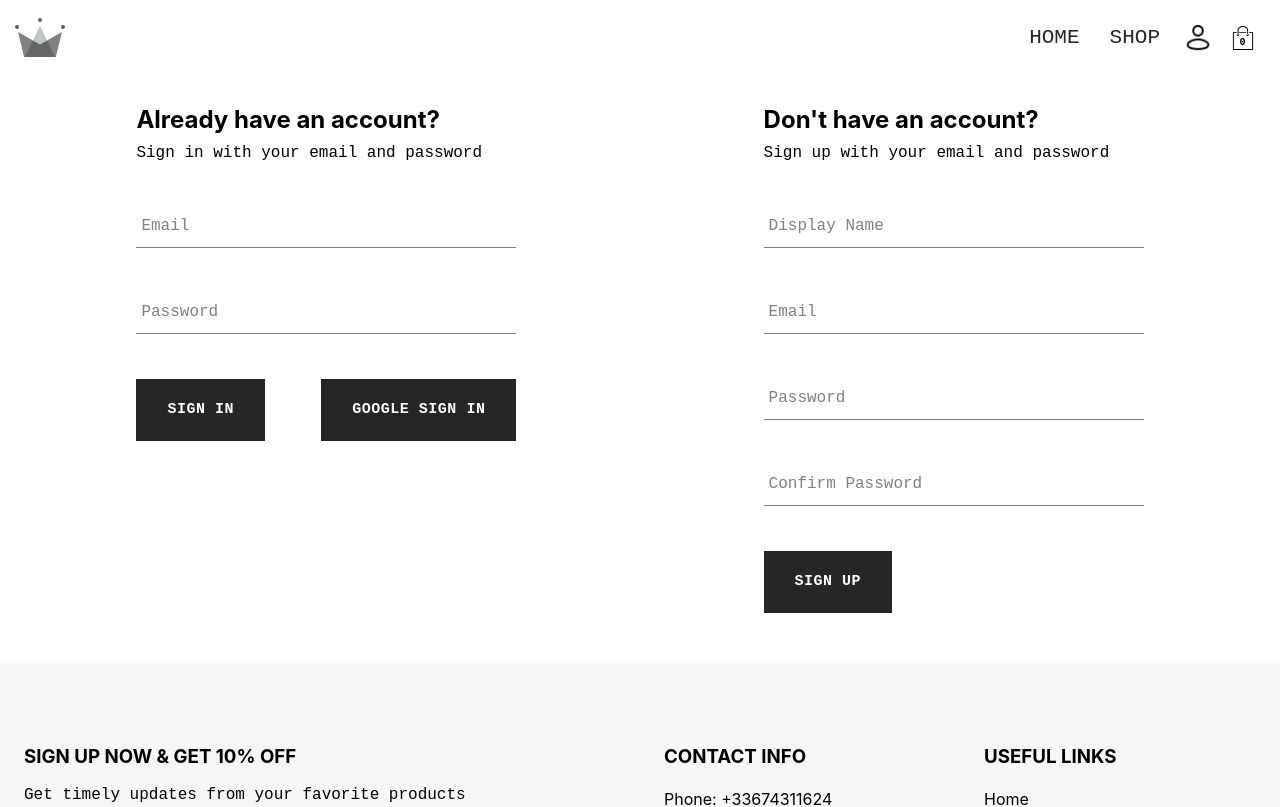
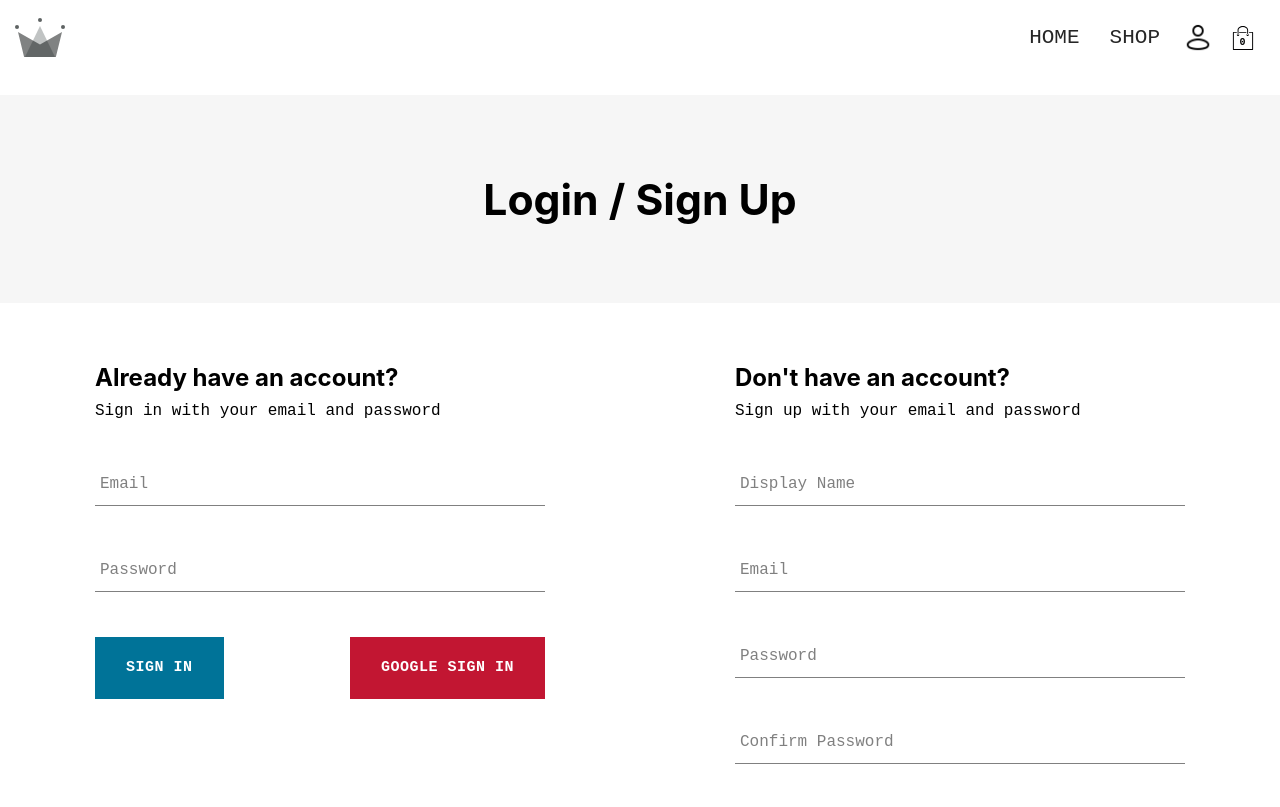
Before and after one commit to ahmedGHANIM327/Clothing-Ecommerce, a React (Create React App) app: page /sign-in in a window 1280 px wide. Shown: the top 807 px of the page. Built offline with nearby package versions, Linux system fonts and the light colour scheme; no server answers; the database is empty.

Commit message:
Done with first version of Ecommerce website

```diff
--- a/src/components/button/button.scss
+++ b/src/components/button/button.scss
@@ -14,6 +14,7 @@
     justify-content: center;
     align-items: center;
     border: 1px solid var(--black-color);
+    transition: all 0.5s;
 
     &:hover {
       background-color: white;
@@ -23,11 +24,12 @@
 
     &.red_button {
       background-color: var(--red-color);
+      border-color: var(--red-color);
       color: white;
 
       &:hover {
-        background-color: var(--red-color);
-        border: none;
+        color: var(--red-color);
+        background-color: white;
       }
     }
 
@@ -44,14 +46,14 @@
     }
 
     &.blue_button {
-      background-color: white;
-      color: var(--blue-color);
+      background-color: var(--blue-color);
+      color: white;
       border: 1px solid var(--blue-color);
 
       &:hover {
-        background-color: var(--blue-color);
-        color: white;
-        border: none;
+        color: var(--blue-color);
+        background-color: white;
+        //border: none;
       }
     }
   }
--- a/src/components/cart-dropdown/cart-dropdown.js
+++ b/src/components/cart-dropdown/cart-dropdown.js
@@ -28,7 +28,7 @@ const CartDropdown = ({show,showCartAction}) => {
             {cartItems.length === 0 ? <h1>Your basket is empty</h1>:cartItems.map(item => <CartItem key={item.id} cartItem={item}/>)}
         </div>
         <div className='cart-actions'>
-            <span className='cart-total'>Total : {cartTotal}£</span>
+            <span className='cart-total'>Total : ${cartTotal}</span>
             <Button onClick={navigateCheckout}>GO TO CHECKOUT</Button>
         </div>
     </div>);
--- a/src/components/hero_section/hero-section.js
+++ b/src/components/hero_section/hero-section.js
@@ -18,7 +18,7 @@ const HeroSection = () => {
         >
             <div className='overlay_section'></div>
             <h4>50% sell off for limited time</h4>
-            <h1>Great Lookbook 2021</h1>
+            <h1>Great Lookbook 2023</h1>
             <Button buttonType='black_button' onClick={handleNavigation}>SHOP NOW</Button>
         </div>
     )
--- a/src/components/shop-filters/shop-filters.scss
+++ b/src/components/shop-filters/shop-filters.scss
@@ -66,7 +66,7 @@
     }
     .mobile_filters
     {
-        background-color: #fff;
+        background-color: var(--light-grey);
         position: fixed;
         z-index: 9999;
         width: 100%;
--- a/src/components/sign-in-form/sign-in-form.js
+++ b/src/components/sign-in-form/sign-in-form.js
@@ -83,8 +83,8 @@ const SignInForm = () => {
           value={password}
         />
         <div className='buttons-container'>
-          <Button type='submit' buttonType='login'>Sign In</Button>
-          <Button type='button' buttonType='google' onClick={signInWithGoogle}>
+          <Button type='submit' buttonType='blue_button'>Sign In</Button>
+          <Button type='button' buttonType='red_button' onClick={signInWithGoogle}>
             Google sign in
           </Button>
         </div>
--- a/src/components/sign-up-form/sign-up-form.js
+++ b/src/components/sign-up-form/sign-up-form.js
@@ -98,7 +98,7 @@ const SignUpForm = () => {
           name='confirmPassword'
           value={confirmPassword}
         />
-        <Button type='submit' buttonType='login'>Sign Up</Button>
+        <Button type='submit' buttonType='blue_button'>Sign Up</Button>
       </form>
     </div>
   );
--- a/src/routes/checkout/checkout.js
+++ b/src/routes/checkout/checkout.js
@@ -2,6 +2,10 @@ import './checkout.scss'
 import { useContext } from 'react';
 
 import { CartContext } from '../../context/cart.context';
+
+import PageTitle from '../../components/page-title/page-title'
+
+import ProductsScroll from "../../components/product__scroll/products_scroll";
 
 import CheckoutItem from '../../components/checkout-item/checkout-item';
 
@@ -9,8 +13,9 @@ const Checkout = () => {
   const { cartItems, cartTotal } = useContext(CartContext);
 
   return (
-    <div className='checkout-container'>
-        <h1>Checkout Page</h1>
+    <div className='checkout_full_container'>
+      <PageTitle page_title={"Checkout"}/>
+      <div className="section-container checkout-container">
         <div className='checkout-header'>
           <div className='header-block'>
             <span>Product</span>
@@ -31,7 +36,9 @@ const Checkout = () => {
         {cartItems.map((cartItem) => (
           <CheckoutItem key={cartItem.id} cartItem={cartItem} />
         ))}
-      <div className='total'>TOTAL: {cartTotal}£</div>
+        <div className='total'>TOTAL: ${cartTotal}</div>
+      </div>
+      <ProductsScroll />
     </div>
   );
 };
--- a/src/routes/checkout/checkout.scss
+++ b/src/routes/checkout/checkout.scss
@@ -1,6 +1,6 @@
 .checkout-container {
     width: 55%;
-    min-height: 90vh;
+    min-height: 50vh;
     display: flex;
     flex-direction: column;
     align-items: center;
--- a/src/routes/sign-in/sign-in.scss
+++ b/src/routes/sign-in/sign-in.scss
@@ -1,5 +1,18 @@
-.section-container.signin_container {
-    display: flex;
-    flex-wrap: wrap;
-    justify-content: space-around;
+.signin_full_container {
+
+    .forms_container
+    {
+        margin: 50px auto;
+
+        .MuiGrid-grid-md-6 {
+            display: flex;
+            justify-content: center;
+        }
+
+        .sign-up-container {
+            width: 90%;
+            max-width: 450px;
+            margin-bottom: 70px;
+        }
+    }
 }
--- a/src/routes/sign-in/signin.js
+++ b/src/routes/sign-in/signin.js
@@ -1,14 +1,24 @@
 import SignUpForm from "../../components/sign-up-form/sign-up-form";
 import SignInForm from "../../components/sign-in-form/sign-in-form";
 
-import './sign-in.scss'
+import PageTitle from '../../components/page-title/page-title'
+
+import './sign-in.scss';
+import { Grid } from "@material-ui/core";
 
 export default function SignIn() {
 
   return (
-    <div className="section-container signin_container">
-        <SignInForm />
-        <SignUpForm />
+    <div className="signin_full_container">
+      <PageTitle page_title={"Login / Sign Up"}/>
+      <Grid container className='section-container forms_container' rowSpacing={1} columnSpacing={{ xs: 1, sm: 2, md: 3 }}>
+          <Grid item md={6} sm={12} xs={12}>
+            <SignInForm />
+          </Grid>
+          <Grid item md={6} sm={12} xs={12}>
+            <SignUpForm />
+          </Grid>
+      </Grid>
     </div>
   )
 }
```
Lines whose indentation alone changed are shown as unchanged.
